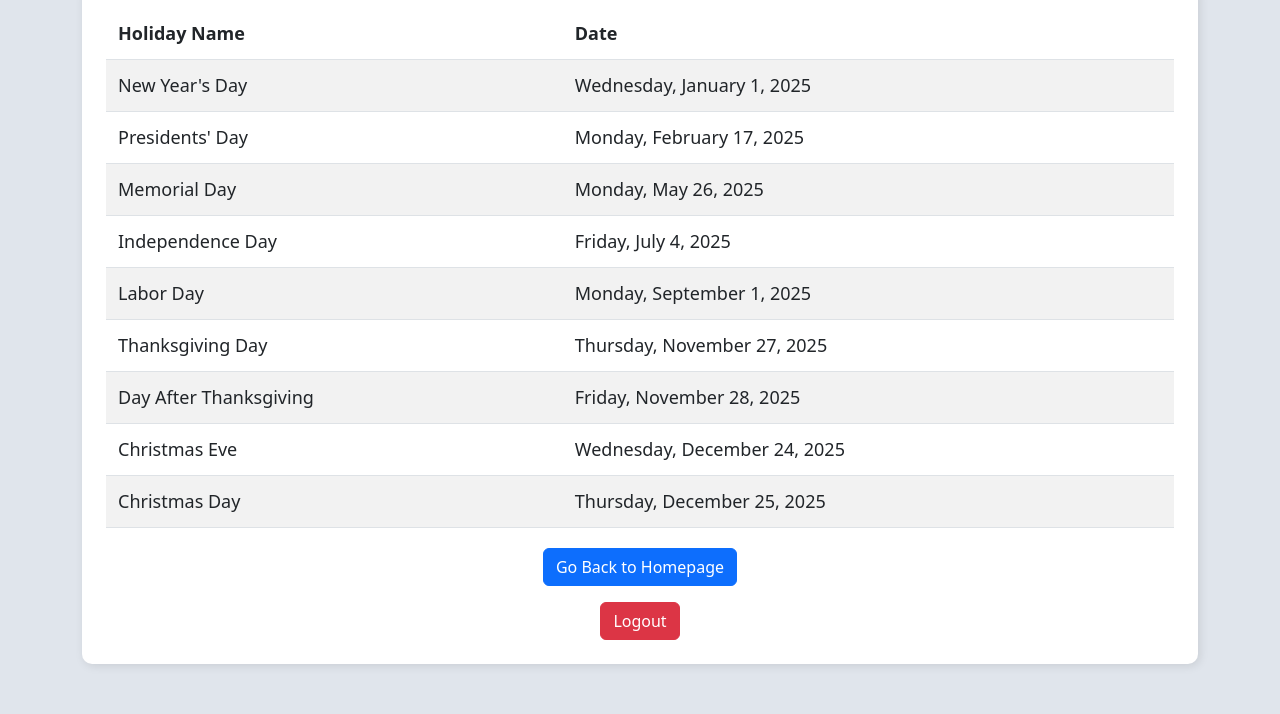
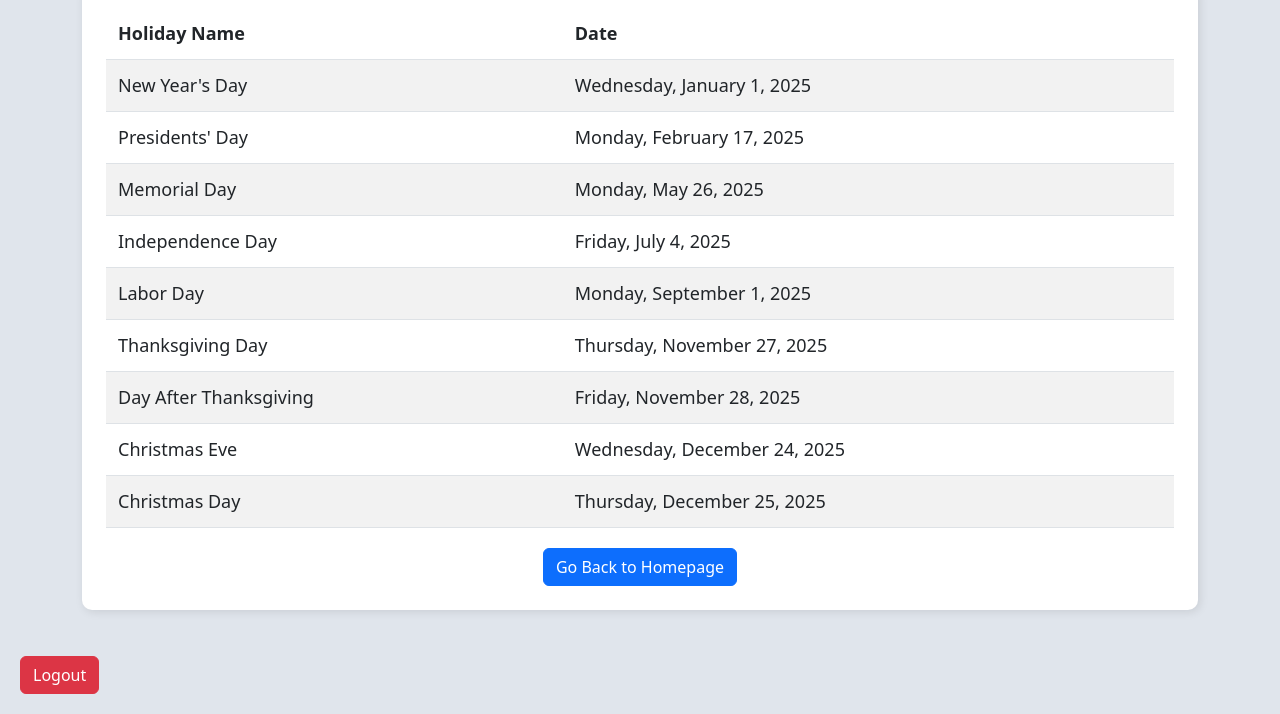
Before and after one commit to anishadesai-TA/companydemo, a plain HTML site: page holidaycalendar.html in a window 1280 px wide. Shown: the part 86-800 px from the top of the page. Drawn offline with nearby package versions, Linux system fonts and the light colour scheme; sample sign-in values are in the browser's storage.

Commit message:
Update holidaycalendar.html

```diff
--- a/holidaycalendar.html
+++ b/holidaycalendar.html
@@ -21,6 +21,11 @@
         }
         .back-button {
             margin-top: 20px;
+        }
+        .logout-container {
+            position: fixed;
+            bottom: 20px;
+            left: 20px;
         }
     </style>
     <script>
@@ -56,10 +61,11 @@
             <div class="text-center back-button">
                 <a href="index.html" class="btn btn-primary">Go Back to Homepage</a>
             </div>
-            <div class="text-center mt-3">
-                <button onclick="logout()" class="btn btn-danger">Logout</button>
-            </div>
         </div>
+    </div>
+
+    <div class="logout-container">
+        <button onclick="logout()" class="btn btn-danger">Logout</button>
     </div>
 
     <script>
```
